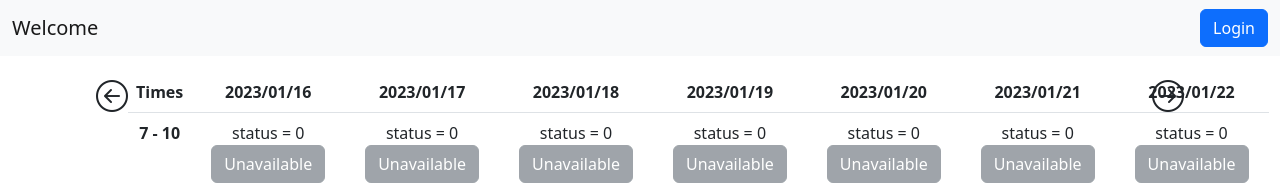
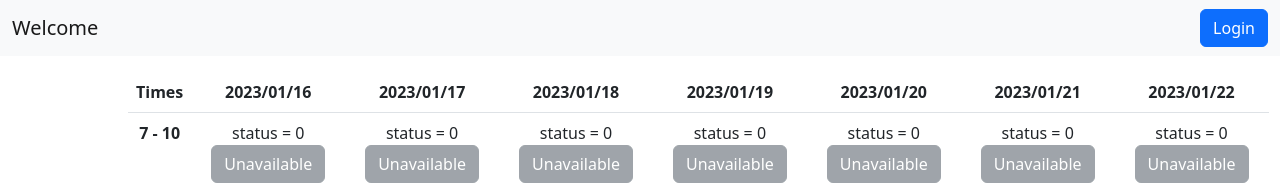
Before and after one commit to danielcaballero88/dc-laundry-booking, an Angular app in the folder front/: page / in a window 1280 px wide. Shown: the top 185 px of the page. Built offline with nearby package versions, Linux system fonts and the light colour scheme.

Commit message:
Front: Only show next and previous buttons if logged in

```diff
--- a/front/src/app/components/booking-table/booking-table.component.html
+++ b/front/src/app/components/booking-table/booking-table.component.html
@@ -1,8 +1,12 @@
 <div class="table-container">
-  <div class="previous-button" (click)="previousWeek()">
+  <div
+    *ngIf="loginService.token"
+    class="previous-button"
+    (click)="previousWeek()"
+  >
     <i class="bi bi-arrow-left-circle"></i>
   </div>
-  <div class="next-button" (click)="nextWeek()">
+  <div *ngIf="loginService.token" class="next-button" (click)="nextWeek()">
     <i class="bi bi-arrow-right-circle"></i>
   </div>
   <table class="table">
--- a/front/src/app/components/booking-table/booking-table.component.ts
+++ b/front/src/app/components/booking-table/booking-table.component.ts
@@ -216,7 +216,7 @@ export class BookingTableComponent implements OnInit {
 
   constructor(
     private laundryBookingService: LaundryBookingService,
-    private loginService: LoginService,
+    public loginService: LoginService,
   ) {}
 
   ngOnInit(): void {
```
